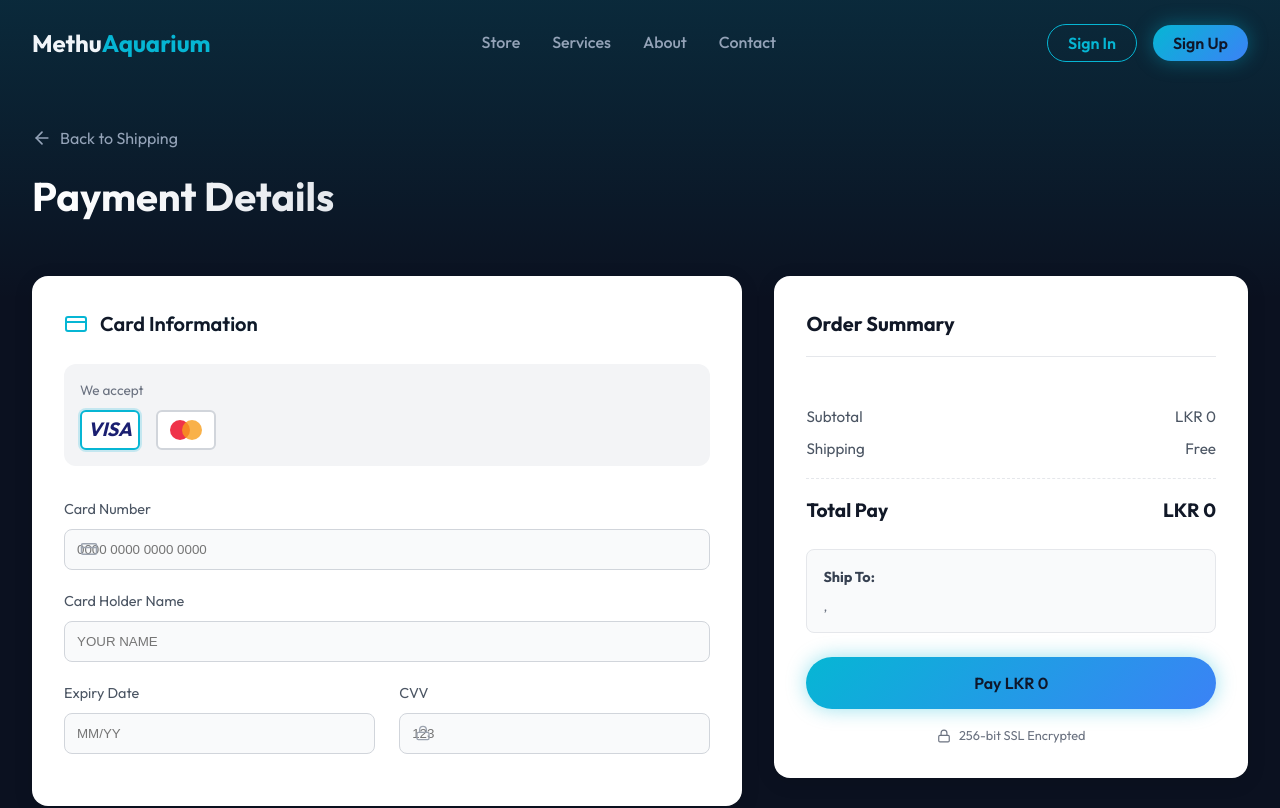
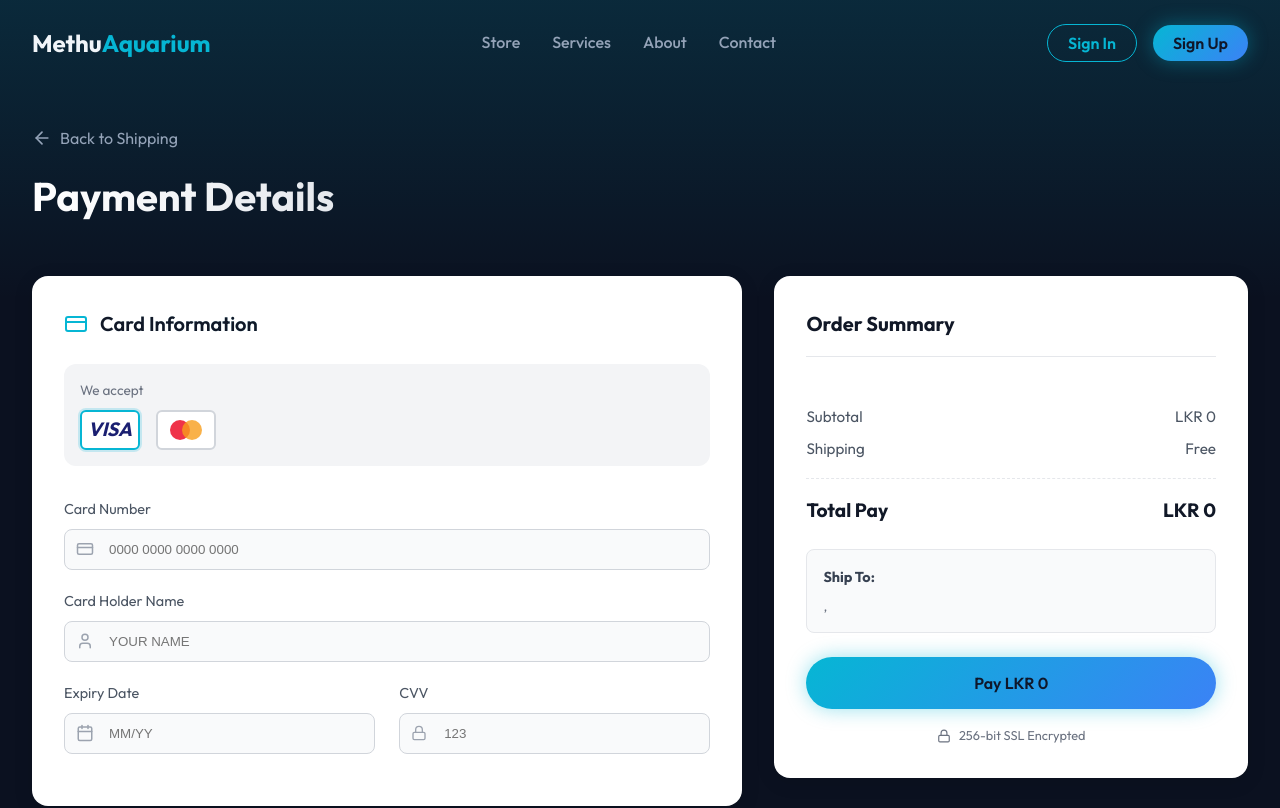
Before and after one commit to akindu02/Aquarium-Management-System, a React (Vite) app in the folder Frontend/: page /payment in a window 1280 px wide. Shown: the top 808 px of the page. Built offline with nearby package versions, Linux system fonts and the light colour scheme.

Commit message:
payment logo overlap issu fix

```diff
--- a/Frontend/src/pages/Payment.jsx
+++ b/Frontend/src/pages/Payment.jsx
@@ -1,6 +1,6 @@
 import React, { useState } from 'react';
 import { useLocation, useNavigate, Link } from 'react-router-dom';
-import { ArrowLeft, CreditCard, CheckCircle, Lock } from 'lucide-react';
+import { ArrowLeft, CreditCard, CheckCircle, Lock, User, Calendar } from 'lucide-react';
 import '../index.css';
 
 const Payment = () => {
@@ -164,6 +164,7 @@ const Payment = () => {
 
                             <div className="form-group">
                                 <label>Card Holder Name</label>
+                                <div className="input-with-icon">
                                     <input
                                         type="text"
                                         name="cardHolder"
@@ -172,11 +173,14 @@ const Payment = () => {
                                         onChange={handleInputChange}
                                         placeholder="YOUR NAME"
                                     />
+                                    <User size={18} className="input-icon" />
+                                </div>
                             </div>
 
                             <div className="form-row">
                                 <div className="form-group">
                                     <label>Expiry Date</label>
+                                    <div className="input-with-icon">
                                         <input
                                             type="text"
                                             name="expiryDate"
@@ -186,6 +190,8 @@ const Payment = () => {
                                             placeholder="MM/YY"
                                             maxLength="5"
                                         />
+                                        <Calendar size={18} className="input-icon" />
+                                    </div>
                                 </div>
                                 <div className="form-group">
                                     <label>CVV</label>
@@ -372,11 +378,15 @@ const Payment = () => {
 
         .input-icon {
             position: absolute;
-            right: 12px;
+            left: 12px;
             top: 50%;
             transform: translateY(-50%);
             color: #9ca3af;
             pointer-events: none;
+        }
+
+        .input-with-icon input {
+            padding-left: 2.75rem;
         }
 
         .card-type-selector {
```
Lines whose indentation alone changed are shown as unchanged.
